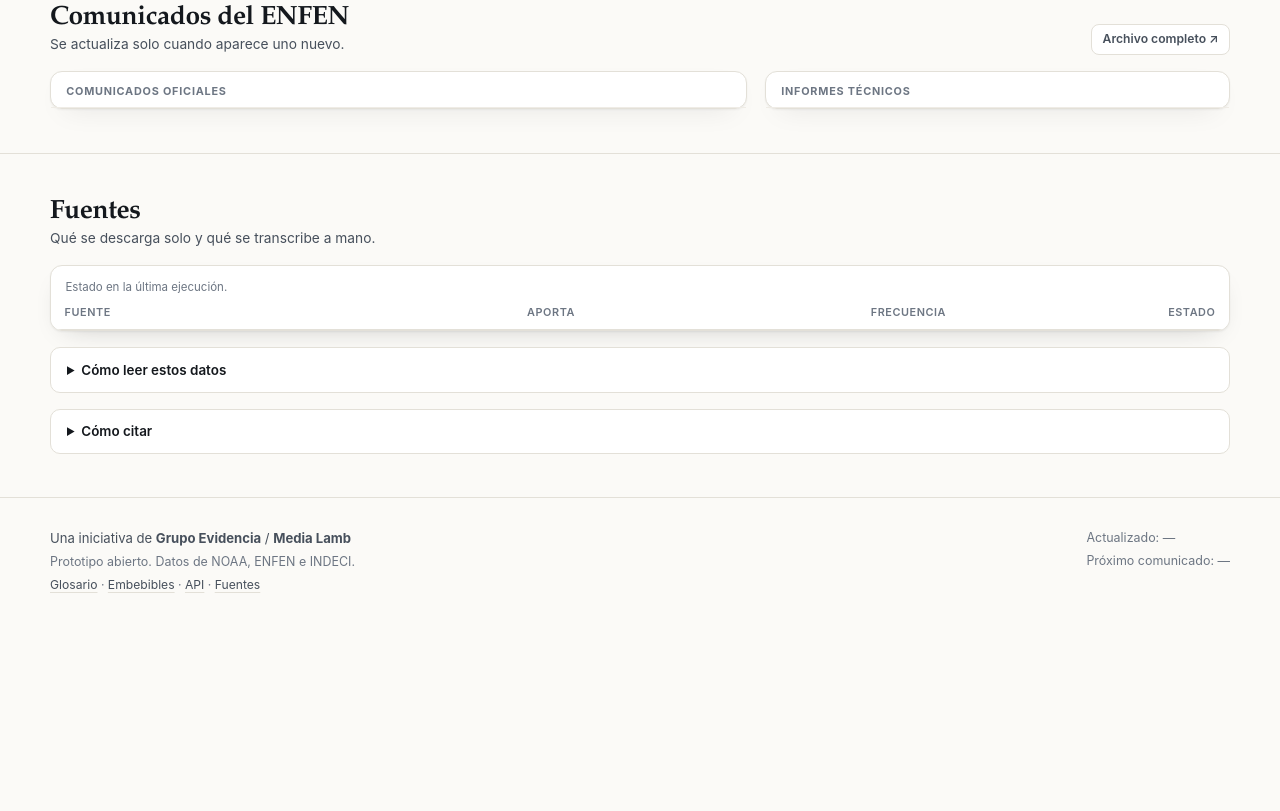
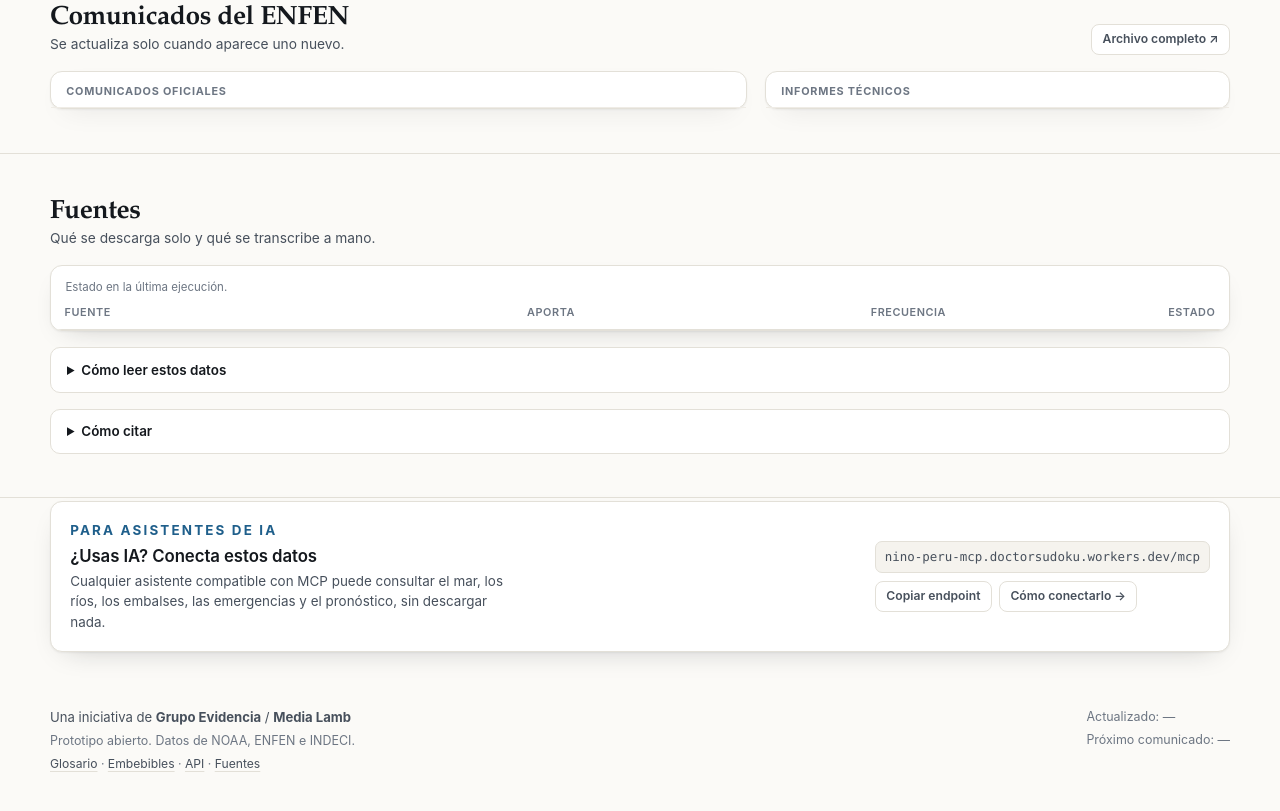
Before and after one commit to DoctorSudoku/nino-peru, a plain HTML site: page public/index.html in a window 1280 px wide. Shown: the part 4989-5800 px from the top of the page. Before the commit the page ends 5629 px from the top, so only its background shows below. Drawn offline with Linux system fonts and the light colour scheme; no server answers.

Commit message:
Añadir invitación al MCP al final del tablero
- Banda con el endpoint y botón para copiarlo
- Enlace a la documentación de conexión

```diff
--- a/public/assets/app.js
+++ b/public/assets/app.js
@@ -1256,6 +1256,15 @@ async function init() {
   bindExports(enfen);
   bindTheme(enso, enfen, state);
 
+  const btnMcp = document.querySelector("[data-copy-mcp]");
+  if (btnMcp) {
+    btnMcp.addEventListener("click", async () => {
+      const url = "https://nino-peru-mcp.doctorsudoku.workers.dev/mcp";
+      try { await navigator.clipboard.writeText(url); } catch { /* sin permisos */ }
+      toast("Endpoint copiado");
+    });
+  }
+
   if (window.L && sst?.boxes) {
     MapModule.init(sst);
   } else {
--- a/public/assets/styles.css
+++ b/public/assets/styles.css
@@ -286,6 +286,24 @@ h1 em { font-style: normal; color: var(--accent); }
 .foot-nav { font-size: .76rem; }
 .foot-nav a { color: var(--ink-2); }
 
+/* -------------------------------------------------------------- banda MCP */
+.mcp-band {
+  display: flex; align-items: center; gap: 1.5rem; flex-wrap: wrap;
+  padding: 1.1rem 1.2rem; border-left: 3px solid var(--cool);
+}
+.mcp-band-main { flex: 1; min-width: 280px; }
+.mcp-band-main .kicker { color: var(--cool); margin-bottom: .4rem; }
+.mcp-band-main h2 { font-family: var(--font); font-size: 1.05rem; margin: 0 0 .25rem; letter-spacing: -.005em; }
+.mcp-band-main p { margin: 0; font-size: .84rem; color: var(--ink-2); max-width: 52ch; }
+.mcp-band-side { display: flex; flex-direction: column; gap: .5rem; align-items: flex-start; }
+.mcp-url {
+  font-family: ui-monospace, Menlo, monospace; font-size: .78rem;
+  background: var(--surface-2); border: 1px solid var(--line);
+  padding: .35rem .55rem; border-radius: 7px; color: var(--ink-2);
+  word-break: break-all;
+}
+.mcp-actions { display: flex; gap: .45rem; flex-wrap: wrap; }
+
 /* ------------------------------------------------------------- banda ENFEN */
 .block-tight { padding: .2rem 0 1.6rem; }
 .enfen-band {
--- a/public/index.html
+++ b/public/index.html
@@ -435,6 +435,28 @@
     </div>
   </section>
 
+
+  <!-- ================================================================= MCP -->
+  <section class="block-tight" id="mcp-cta" aria-labelledby="h-mcp">
+    <div class="wrap">
+      <div class="card mcp-band">
+        <div class="mcp-band-main">
+          <p class="kicker">Para asistentes de IA</p>
+          <h2 id="h-mcp">¿Usas IA? Conecta estos datos</h2>
+          <p>Cualquier asistente compatible con MCP puede consultar el mar, los ríos, los embalses,
+             las emergencias y el pronóstico, sin descargar nada.</p>
+        </div>
+        <div class="mcp-band-side">
+          <code class="mcp-url">nino-peru-mcp.doctorsudoku.workers.dev/mcp</code>
+          <div class="mcp-actions">
+            <button class="btn" type="button" data-copy-mcp>Copiar endpoint</button>
+            <a class="btn" href="api.html">Cómo conectarlo →</a>
+          </div>
+        </div>
+      </div>
+    </div>
+  </section>
+
 </main>
 
 <footer>
```
